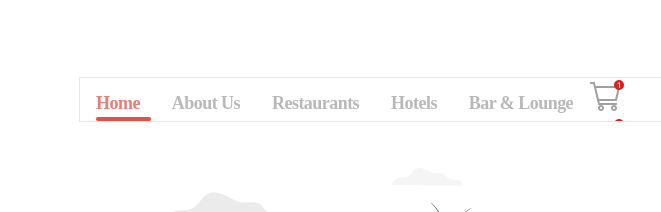
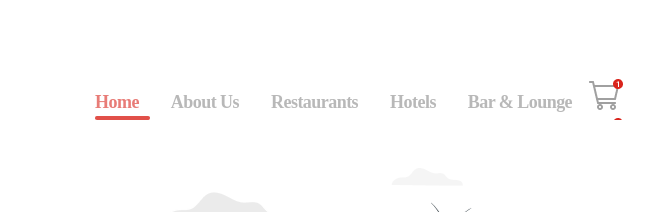
Before and after one commit to yomibam/the_place, a plain HTML site: page index.html in a window 1280 px wide. Shown: the top 212 px of the page, 619-1280 px from the left. Drawn offline with Linux system fonts and the light colour scheme.

Commit message:
Update style.css

```diff
--- a/css/style.css
+++ b/css/style.css
@@ -40,7 +40,7 @@ ul {
     margin: 0;
     padding: 0;
     overflow: hidden;
-    border: 1px solid #e7e7e7;
+/*     border: 1px solid #e7e7e7; */
     background-color: #ffffff;
     float: right;
     position: absolute;
```
